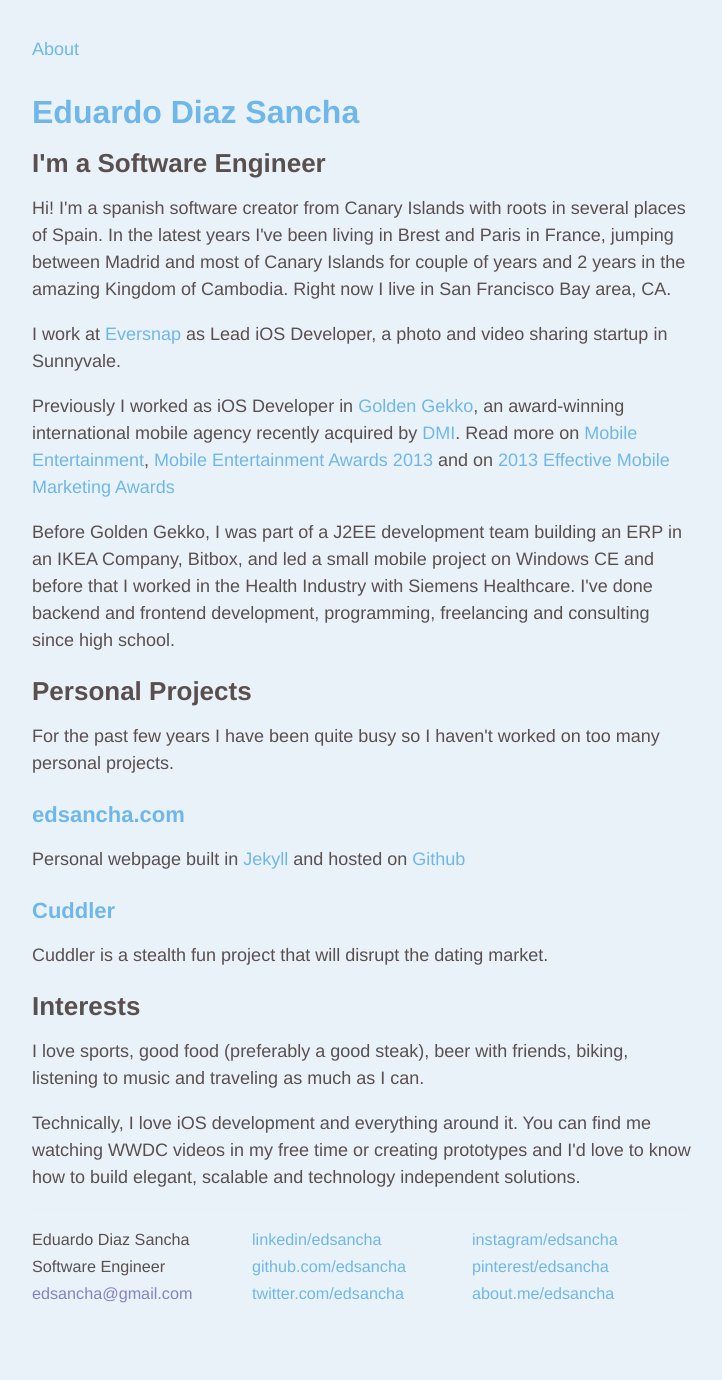
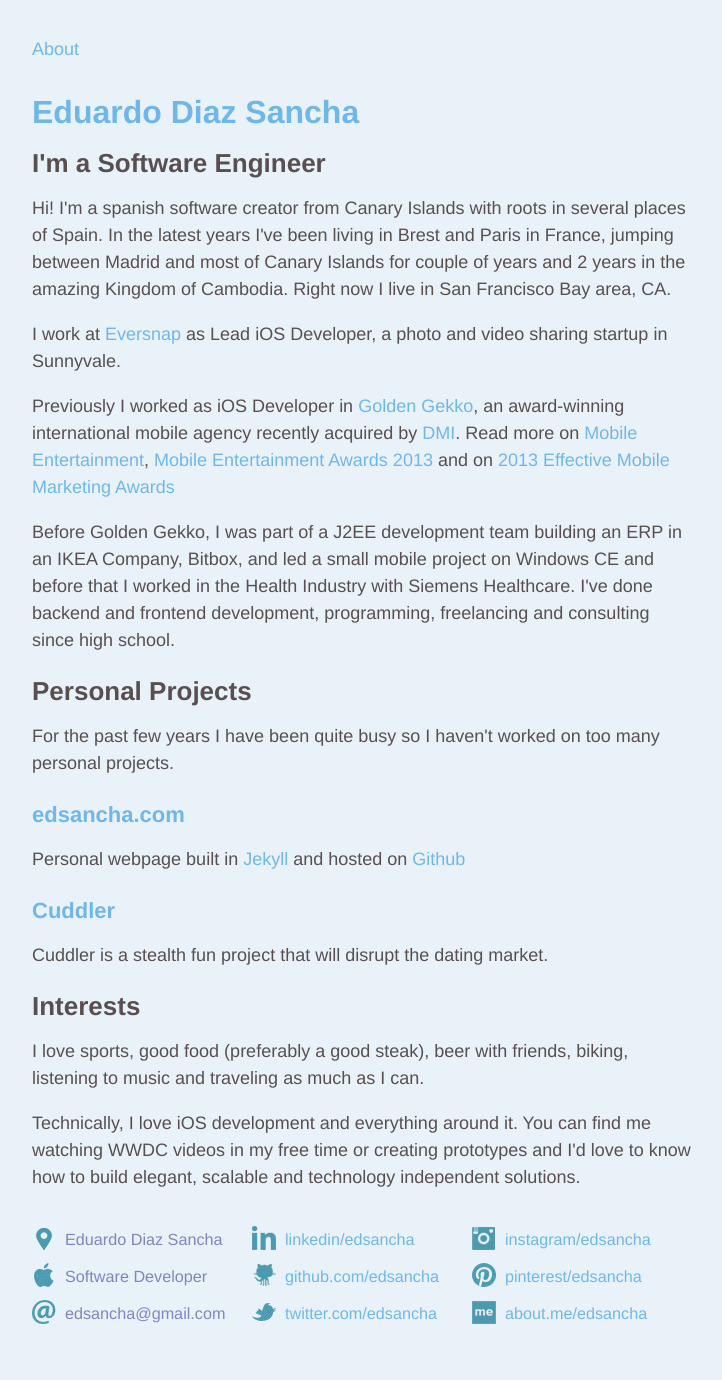
Before and after one commit to EdSancha/edsancha.github.io, a Jekyll site: the page built from index.html, in a window 1280 px wide. Shown: the whole page, without its empty margins (278-1000 px from the left). Built offline with Jekyll 4.4.1, drawn with Linux system fonts in a browser that asks for light colours; Markdown is read by kramdown in place of the engine named in the settings; before the commit the page ends 1350 px from its top, so only the background shows below that.

Commit message:
Added Icons to the Footer

```diff
--- a/_includes/footer.html
+++ b/_includes/footer.html
@@ -1,9 +1,9 @@
           <div class="footer">
             <div class="contact">
               <p>
-                Eduardo Diaz Sancha<br />
-                Software Engineer<br />
-                <a href="mailto:edsancha@gmail.com">edsancha@gmail.com</a><br/>
+                <a class="location" href="https://www.google.com/#q=gran+canaria">Eduardo Diaz Sancha</a><br />
+                <a class="apple" {% if page.url == "/index.html" %}class="extra" {% endif %} href="/">Software Developer</a><br />
+                <a class="email" href="mailto:edsancha@gmail.com">edsancha@gmail.com</a><br/>
                 <br/>
               </p>
             </div>
@@ -11,17 +11,17 @@
 
               <div class="links-left">
                 <p>
-                  <a href="http://www.linkedin.com/in/edsancha" target="_blank">linkedin/edsancha</a><br />
-                  <a href="http://github.com/edsancha" target="_blank">github.com/edsancha</a><br />
-                   <a href="http://twitter.com/edsancha" target="_blank">twitter.com/edsancha</a><br />
+                   <a class="linkedin" href="http://www.linkedin.com/in/edsancha" target="_blank">linkedin/edsancha</a><br/>
+                   <a class="github" href="http://github.com/edsancha" target="_blank">github.com/edsancha</a><br />
+                   <a class="twitter" href="http://twitter.com/edsancha" target="_blank">twitter.com/edsancha</a><br />
                  <br/>
                 </p>
               </div>
               <div class="links-right">
               <p>
-                <a href="http://www.instagram.com/edsancha" target="_blank">instagram/edsancha</a><br />
-                <a href="http://www.pinterest.com/edsancha" target="_blank">pinterest/edsancha</a><br />
-                <a href="http://www.about.me/edsancha" target="_blank">about.me/edsancha</a><br />
+                <a class="instagram" href="http://www.instagram.com/edsancha" target="_blank">instagram/edsancha</a><br />
+                <a class="pinterest" href="http://www.pinterest.com/edsancha" target="_blank">pinterest/edsancha</a><br />
+                <a class="aboutme" href="http://www.about.me/edsancha" target="_blank">about.me/edsancha</a><br />
                 <br/>
               </p>
             </div>
--- a/css/main.css
+++ b/css/main.css
@@ -77,6 +77,7 @@
   color: #666;
   border-top: 1px solid #eee;
   margin-top: 1em;
+  margin-bottom: 1em;
 /*  overflow: hidden; */
 }
 
@@ -118,6 +119,60 @@
 .footer .links-right {
     margin: -36px 0 0 0;
   }
+
+.footer a {
+    display: inline-block;
+    padding-left: 33px;
+    /*width: 24px;*/
+    /*height: 24px;*/
+    margin-bottom: 10px;
+
+    -o-transition: all .3s;
+    -moz-transition: all .3s;
+    -webkit-transition: all .3s;
+    -ms-transition: all .3s;
+}
+
+.footer a.aboutme { background: url(../img/social-icons/aboutme.png) left top no-repeat; }
+.footer a.instagram { background: url(../img/social-icons/instagram.png) left top no-repeat; }
+.footer a.location { background: url(../img/social-icons/location.png) left top no-repeat; }
+.footer a.twitter { background: url(../img/social-icons/twitter.png) left top no-repeat; }
+.footer a.dribbble { background: url(../img/social-icons/dribbble.png) left top no-repeat; }
+.footer a.rss { background: url(../img/social-icons/rss.png) left top no-repeat; }
+.footer a.pinterest { background: url(../img/social-icons/pinterest.png) left top no-repeat; }
+.footer a.digg { background: url(../img/social-icons/digg.png) left top no-repeat; }
+.footer a.flickr { background: url(../img/social-icons/flickr.png) left top no-repeat; }
+.footer a.forrst { background: url(../img/social-icons/forrst.png) left top no-repeat; }
+.footer a.vimeo { background: url(../img/social-icons/vimeo.png) left top no-repeat; }
+.footer a.reddit { background: url(../img/social-icons/reddit.png) left top no-repeat; }
+.footer a.linkedin { background: url(../img/social-icons/linkedin-alt.png) left top no-repeat; }
+.footer a.facebook { background: url(../img/social-icons/facebook.png) left top no-repeat; }
+.footer a.paypal { background: url(../img/social-icons/paypal.png) left top no-repeat; }
+.footer a.stumbleupon { background: url(../img/social-icons/stumbleupon.png) left top no-repeat; }
+.footer a.email { background: url(../img/social-icons/email.png) left top no-repeat; }
+.footer a.deviantart { background: url(../img/social-icons/deviantart.png) left top no-repeat; }
+.footer a.netvibes { background: url(../img/social-icons/netvibes.png) left top no-repeat; }
+.footer a.yahoo { background: url(../img/social-icons/yahoo.png) left top no-repeat; }
+.footer a.github { background: url(../img/social-icons/github-alt.png) left top no-repeat; }
+.footer a.addthis { background: url(../img/social-icons/addthis.png) left top no-repeat; }
+.footer a.behance { background: url(../img/social-icons/behance.png) left top no-repeat; }
+.footer a.blogger { background: url(../img/social-icons/blogger.png) left top no-repeat; }
+.footer a.slashdot { background: url(../img/social-icons/slashdot.png) left top no-repeat; }
+.footer a.technorati { background: url(../img/social-icons/technorati.png) left top no-repeat; }
+.footer a.googleplus { background: url(../img/social-icons/googleplus.png) left top no-repeat; }
+.footer a.apple { background: url(../img/social-icons/apple.png) left top no-repeat; }
+.footer a.myspace { background: url(../img/social-icons/myspace.png) left top no-repeat; }
+.footer a.sharethis { background: url(../img/social-icons/sharethis.png) left top no-repeat; }
+.footer a.yelp { background: url(../img/social-icons/yelp.png) left top no-repeat; }
+.footer a.delicious { background: url(../img/social-icons/delicious.png) left top no-repeat; }
+.footer a.lastfm { background: url(../img/social-icons/lastfm.png) left top no-repeat; }
+.footer a.youtube { background: url(../img/social-icons/youtube.png) left top no-repeat; }
+.footer a.skype { background: url(../img/social-icons/skype.png) left top no-repeat; }
+.footer a.tumblr { background: url(../img/social-icons/tumblr.png) left top no-repeat; }
+.footer a.aim { background: url(../img/social-icons/aim.png) left top no-repeat; }
+.footer a.google { background: url(../img/social-icons/google.png) left top no-repeat; }
+
+.footer a:hover { background-position: left -34px; }
 
 /*Small screens*/
 /*@media only screen and (max-width: 480px) {
@@ -186,28 +241,28 @@
 @media only screen and (min-width: 768px) {
 
   .site {
-    width: 525px;
+    width: 585px;
     margin:  2em auto 2em;
   }
 
   .footer .contact { /*left column */
     float: left;
-    width: 175px;
+    width: 195px;
   }
 
   .footer .links {
     float: right;
-    width: 350px;
+    width: 390px;
   }
 
   .footer .links-left {
     float: left;
-    width: 175px;
+    width: 195px;
   }
 
   .footer .links-right {
     float: right;
-    width: 175px;
+    width: 195px;
   }
 
 
```
Also changed, not shown: img/social-icons/aboutme.png (added), img/social-icons/apple.png (added), img/social-icons/email.png (added), img/social-icons/github-alt.png (added), img/social-icons/instagram.png (added), img/social-icons/linkedin-alt.png (added), img/social-icons/location.png (added), img/social-icons/pinterest.png (added), img/social-icons/twitter.png (added), 1 other file.
